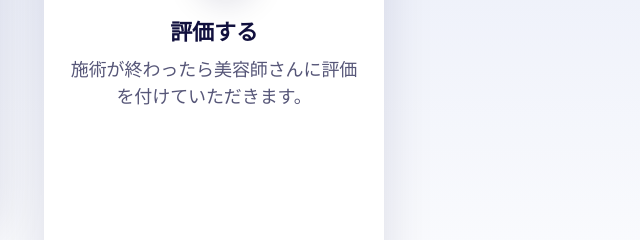
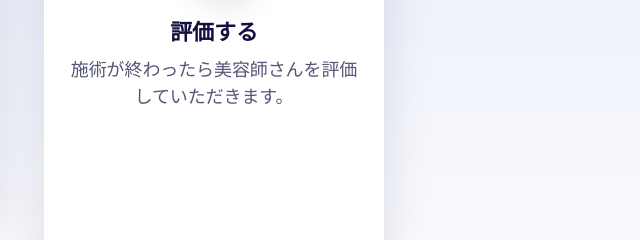
Before and after one commit to bando-san/beautify, a plain HTML site: page index.html in a window 1280 px wide. Shown: the part 1805-2045 px from the top of the page, 620-1260 px from the left. Drawn offline with nearby package versions, Linux system fonts and the light colour scheme.

Commit message:
Revise the expression

```diff
--- a/index.html
+++ b/index.html
@@ -277,7 +277,7 @@
 										</svg>
                                     </div>
                                     <h4 class="feature-title h3-mobile mb-8">評価する</h4>
-                                    <p class="text-sm">施術が終わったら美容師さんに評価を付けていただきます。</p>
+                                    <p class="text-sm">施術が終わったら美容師さんを評価していただきます。</p>
                                 </div>
                             </div>
 						</div>
```
